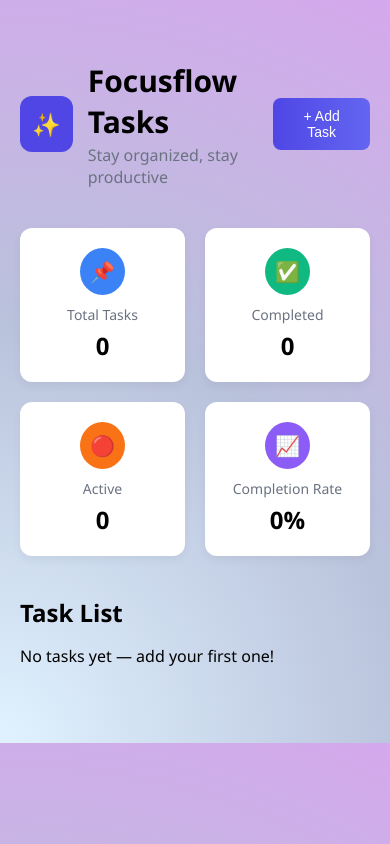
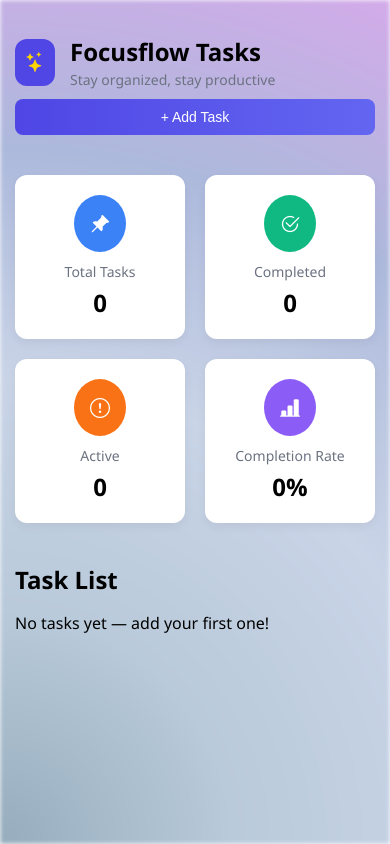
Before and after one commit to Avins-VR/Todo-List, a React (Vite) app: page / in a window 390 px wide. Built offline with nearby package versions, Linux system fonts and the light colour scheme.

Commit message:
Fix index.css import and folder structure

```diff
--- a/src/App.css
+++ b/src/App.css
@@ -1,13 +1,25 @@
 body {
   margin: 0;
   padding: 0;
+  height: 100%;
   font-family: "Segoe UI", sans-serif;
+  position: relative;
+}
+body::before {
+  content: "";
+  position: fixed;
+  inset: 0;
+  overflow: hidden;
   background: radial-gradient(
     circle at bottom left,
-    #e0f2ff,
-    #b9c2db,
-    #d5a8ed
+    #96adbd 0%,
+    #b9cada 25%,
+    #c9d4e7 50%,
+    #adb9dc 75%,
+    #d3abe9 100%
   );
+  filter: blur(2px);
+  z-index: -1;
 }
 .dashboard {
   max-width: 1200px;
@@ -27,9 +39,9 @@ body {
 
 .header-icon {
   background: #4f46e5;
-  color: #fff;
-  font-size: 23px;
-  padding: 12px;
+  color: gold;
+  font-size: 25px;
+  padding: 14px;
   border-radius: 12px;
   margin-right: 15px;
 }
@@ -73,10 +85,12 @@ body {
   box-shadow: 0 4px 10px rgba(0, 0, 0, 0.05);
 }
 
-.card-icon {
+.card-icon{
   font-size: 20px;
   color: #fff;
-  padding: 10px;
+  padding: 15px;
+  padding-left: 16px;
+  padding-right: 16px;
   border-radius: 50%;
   display: inline-block;
   margin-bottom: 10px;
@@ -137,24 +151,52 @@ body {
   margin-right: 20px;
 }
 .task.completed {
+  text-decoration: line-through;
   color: #6b7280;
 }
 .task-content {
   flex: 1;
 }
-.delete-btn {
+.menu-container {
+  position: relative;
+}
+
+.menu-btn {
   background: transparent;
   border: none;
-  font-size: 21px;
+  font-size: 20px;
+  margin-right: 30px;
+  margin-top: 10px;
   cursor: pointer;
-  margin-right: 50px;
-  margin-top: 20px;
-  color: #d11a2a;
-  transition: transform 0.2s ease;
 }
 
-.delete-btn:hover {
-  transform: scale(1.2);
+.menu-dropdown {
+  position: absolute;
+  top: 30px;
+  right: 0;
+  background: #fff;
+  border: 1px solid #ddd;
+  border-radius: 6px;
+  box-shadow: 0 2px 8px rgba(0,0,0,0.15);
+  display: flex;
+  flex-direction: column;
+  padding: 5px;
+  z-index: 10;
+}
+
+.menu-icon-btn {
+  background: transparent;
+  border: none;
+  padding: 8px;
+  cursor: pointer;
+  font-size: 18px;
+  transition: background 0.2s;
+}
+.delete-icon-btn i {
+  color: red;
+}
+.menu-icon-btn:hover {
+  background: #f0f0f0;
 }
 .modal-overlay {
   position: fixed;
@@ -247,3 +289,127 @@ body {
   font-size: 14px;
   cursor: pointer;
 }
+/* ==================== RESPONSIVE ==================== */
+
+/* Small screens: up to 480px */
+@media (max-width: 480px) {
+  .dashboard {
+    margin: 20px auto;
+    padding: 15px;
+  }
+
+  .header {
+    flex-direction: column;
+    align-items: flex-start;
+    gap: 10px;
+  }
+
+  .header-icon {
+    font-size: 20px;
+    padding: 10px;
+  }
+
+  .title {
+    font-size: 24px;
+  }
+
+  .subtitle {
+    font-size: 14px;
+  }
+
+  .add-task-btn {
+    width: 100%;
+    text-align: center;
+  }
+
+  .cards {
+    grid-template-columns: repeat(auto-fit, minmax(140px, 1fr));
+  }
+
+  .task {
+    flex-direction: column;
+  }
+
+  .task input[type="checkbox"] {
+    margin-bottom: 10px;
+    margin-right: 0;
+  }
+
+  .menu-container {
+    align-self: flex-end;
+  }
+
+  .modal {
+    padding: 20px;
+  }
+}
+
+/* Tablets: 481px – 780px */
+@media (min-width: 481px) and (max-width: 780px) {
+  .dashboard {
+    padding: 20px;
+  }
+
+  .header {
+    flex-direction: column;
+    align-items: flex-start;
+    gap: 10px;
+  }
+
+  .header-icon {
+    font-size: 22px;
+    padding: 12px;
+  }
+
+  .title {
+    font-size: 26px;
+  }
+
+  .subtitle {
+    font-size: 15px;
+  }
+
+  .add-task-btn {
+    align-self: flex-end;
+  }
+
+  .cards {
+    grid-template-columns: repeat(auto-fit, minmax(160px, 1fr));
+  }
+
+  .task {
+    flex-direction: column;
+  }
+
+  .menu-container {
+    align-self: flex-end;
+  }
+}
+
+/* Small laptops: 781px – 1024px */
+@media (min-width: 781px) and (max-width: 1024px) {
+  .dashboard {
+    padding: 20px 30px;
+  }
+
+  .header-icon {
+    font-size: 24px;
+    padding: 13px;
+  }
+
+  .title {
+    font-size: 28px;
+  }
+
+  .subtitle {
+    font-size: 16px;
+  }
+
+  .cards {
+    grid-template-columns: repeat(auto-fit, minmax(180px, 1fr));
+  }
+
+  .task {
+    flex-direction: row;
+  }
+}
--- a/src/App.jsx
+++ b/src/App.jsx
@@ -9,6 +9,8 @@ function App() {
   const [tasks, setTasks] = useState([]);
 
   const [isModalOpen, setIsModalOpen] = useState(false);
+  const [isEditing, setIsEditing] = useState(false);
+  const [taskToEdit, setTaskToEdit] = useState(null);
 
   const [newTitle, setNewTitle] = useState("");
   const [newDescription, setNewDescription] = useState("");
@@ -16,10 +18,18 @@ function App() {
   const [newCategory, setNewCategory] = useState("Work");
   const [newDueDate, setNewDueDate] = useState("");
 
+  const [showMenuId, setShowMenuId] = useState(null);
+
   const completionRate =
     totalTasks === 0 ? 0 : Math.round((completedTasks / totalTasks) * 100);
+  const sortTasksByPriority = (taskList) => {
+    const priorityOrder = { High: 1, Medium: 2, Low: 3 };
+    return taskList.sort(
+      (a, b) => priorityOrder[a.priority] - priorityOrder[b.priority]
+    );
+  };
 
-  const handleAddTask = (e) => {
+  const handleSubmit = (e) => {
     e.preventDefault();
 
     if (!newTitle.trim()) {
@@ -27,6 +37,21 @@ function App() {
       return;
     }
 
+    if (isEditing && taskToEdit) {
+      const updatedTasks = tasks.map((task) =>
+        task.id === taskToEdit.id
+          ? {
+              ...task,
+              title: newTitle,
+              description: newDescription,
+              priority: newPriority,
+              category: newCategory,
+              dueDate: newDueDate,
+            }
+          : task
+      );
+      setTasks(sortTasksByPriority(updatedTasks));
+    } else {
       const newTask = {
         id: Date.now(),
         title: newTitle,
@@ -37,18 +62,21 @@ function App() {
         completed: false,
       };
 
-    setTasks([newTask, ...tasks]);
+      setTasks(sortTasksByPriority([newTask, ...tasks]));
       setTotalTasks(totalTasks + 1);
       setActiveTasks(activeTasks + 1);
-
+    }
+    setIsModalOpen(false);
+    setIsEditing(false);
+    setTaskToEdit(null);
     setNewTitle("");
     setNewDescription("");
     setNewPriority("Medium");
     setNewCategory("Work");
     setNewDueDate("");
+    setShowMenuId(null);
+  };
 
-    setIsModalOpen(false);
-  };
   const toggleTaskCompletion = (id) => {
     const updatedTasks = tasks.map((task) => {
       if (task.id === id) {
@@ -69,9 +97,9 @@ function App() {
 
     setTasks(updatedTasks);
   };
+
   const deleteTask = (id) => {
     const taskToDelete = tasks.find((task) => task.id === id);
-
     if (!taskToDelete) return;
 
     if (taskToDelete.completed) {
@@ -82,44 +110,79 @@ function App() {
 
     setTotalTasks(totalTasks - 1);
     setTasks(tasks.filter((task) => task.id !== id));
+    setShowMenuId(null);
+  };
+
+  const handleEdit = (task) => {
+    setIsEditing(true);
+    setTaskToEdit(task);
+    setNewTitle(task.title);
+    setNewDescription(task.description);
+    setNewPriority(task.priority);
+    setNewCategory(task.category);
+    setNewDueDate(task.dueDate);
+    setIsModalOpen(true);
+    setShowMenuId(null);
   };
 
   return (
     <div className="dashboard">
       <div className="header">
         <div className="header-left">
-          <div className="header-icon">✨</div>
+          <div className="header-icon">
+            <i className="bi bi-stars"></i>
+          </div>
           <div>
             <h1 className="title">Focusflow Tasks</h1>
             <p className="subtitle">Stay organized, stay productive</p>
           </div>
         </div>
-        <button className="add-task-btn" onClick={() => setIsModalOpen(true)}>
+        <button
+          className="add-task-btn"
+          onClick={() => {
+            setIsModalOpen(true);
+            setIsEditing(false);
+            setTaskToEdit(null);
+            setNewTitle("");
+            setNewDescription("");
+            setNewPriority("Medium");
+            setNewCategory("Work");
+            setNewDueDate("");
+          }}
+        >
           + Add Task
         </button>
       </div>
 
       <div className="cards">
         <div className="card">
-          <div className="card-icon blue">📌</div>
+          <div className="card-icon blue">
+            <i className="bi bi-pin-angle-fill"></i>
+          </div>
           <p className="card-label">Total Tasks</p>
           <p className="card-value">{totalTasks}</p>
         </div>
 
         <div className="card">
-          <div className="card-icon green">✅</div>
+          <div className="card-icon green">
+            <i className="bi bi-check2-circle"></i>
+          </div>
           <p className="card-label">Completed</p>
           <p className="card-value">{completedTasks}</p>
         </div>
 
         <div className="card">
-          <div className="card-icon orange">🔴</div>
+          <div className="card-icon orange">
+            <i className="bi bi-exclamation-circle"></i>
+          </div>
           <p className="card-label">Active</p>
           <p className="card-value">{activeTasks}</p>
         </div>
 
         <div className="card">
-          <div className="card-icon purple">📈</div>
+          <div className="card-icon purple">
+            <i className="bi bi-bar-chart-line-fill"></i>
+          </div>
           <p className="card-label">Completion Rate</p>
           <p className="card-value">{completionRate}%</p>
         </div>
@@ -151,13 +214,37 @@ function App() {
                   )}
                   {task.description && <p>{task.description}</p>}
                 </div>
+
+                <div className="menu-container">
                   <button
-                  className="delete-btn"
+                    className="menu-btn"
+                    onClick={() =>
+                      setShowMenuId(showMenuId === task.id ? null : task.id)
+                    }
+                  >
+                    <i className="bi bi-three-dots-vertical"></i>
+                  </button>
+
+                  {showMenuId === task.id && (
+                    <div className="menu-dropdown">
+                      <button
+                        className="menu-icon-btn"
+                        onClick={() => handleEdit(task)}
+                      >
+                        <i className="bi bi-pencil"></i>
+                      </button>
+                      <button
+                        className="menu-icon-btn delete-icon-btn"
                         onClick={() => deleteTask(task.id)}
-                  title="Delete Task"
                       >
-                  <i className="bi bi-trash"></i>
+                        <i
+                          className="bi bi-trash"
+                          style={{ color: "red" }}
+                        ></i>
                       </button>
+                    </div>
+                  )}
+                </div>
               </li>
             ))}
           </ul>
@@ -168,15 +255,19 @@ function App() {
         <div className="modal-overlay">
           <div className="modal">
             <div className="modal-header">
-              <h3>Add New Task</h3>
+              <h3>{isEditing ? "Edit Task" : "Add New Task"}</h3>
               <button
                 className="close-btn"
-                onClick={() => setIsModalOpen(false)}
+                onClick={() => {
+                  setIsModalOpen(false);
+                  setIsEditing(false);
+                  setTaskToEdit(null);
+                }}
               >
                 ×
               </button>
             </div>
-            <form onSubmit={handleAddTask}>
+            <form onSubmit={handleSubmit}>
               <label>Task Title *</label>
               <input
                 type="text"
@@ -223,16 +314,26 @@ function App() {
                 type="date"
                 value={newDueDate}
                 onChange={(e) => setNewDueDate(e.target.value)}
+                onKeyDown={(e) => {
+                  if (e.key === "Enter") {
+                    e.preventDefault();
+                    handleSubmit(e);
+                  }
+                }}
               />
 
               <div className="modal-actions">
                 <button type="submit" className="add-task-btn">
-                  + Add Task
+                  {isEditing ? "Edit Task" : "+ Add Task"}
                 </button>
                 <button
                   type="button"
                   className="cancel-btn"
-                  onClick={() => setIsModalOpen(false)}
+                  onClick={() => {
+                    setIsModalOpen(false);
+                    setIsEditing(false);
+                    setTaskToEdit(null);
+                  }}
                 >
                   Cancel
                 </button>
```
Lines whose indentation alone changed are shown as unchanged.
